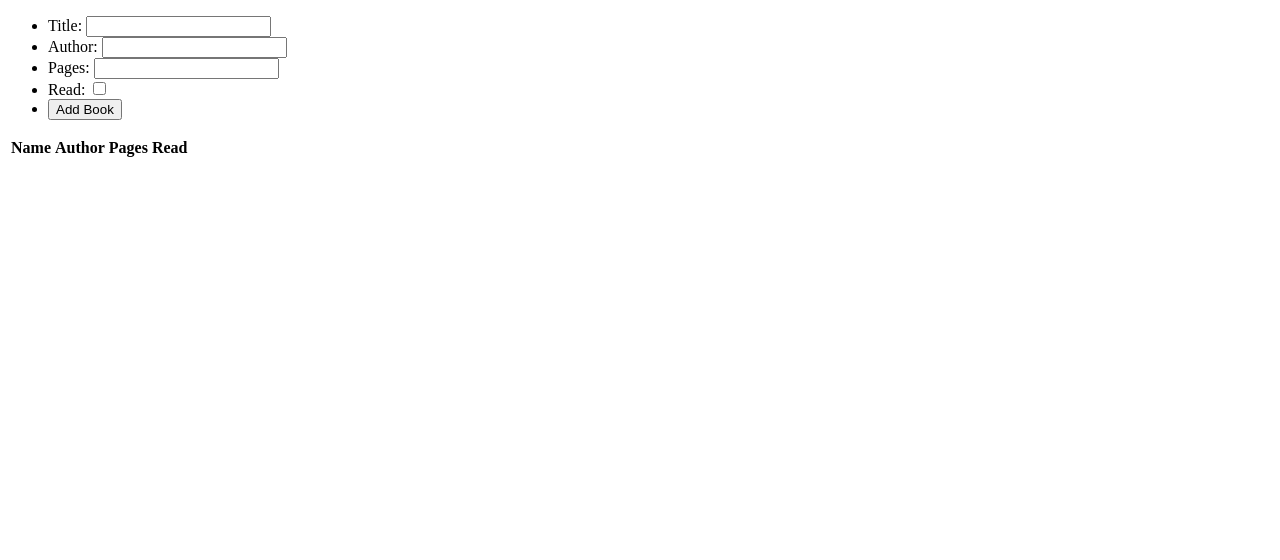
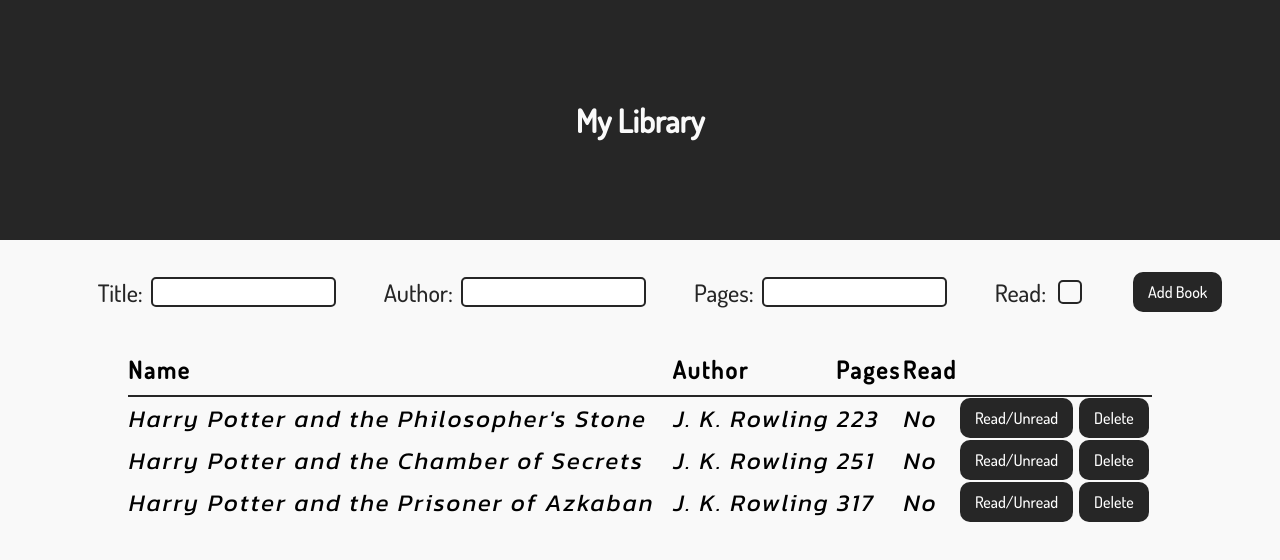
Before and after one commit to tymc47/odin-library, a plain HTML site: page index.html in a window 1280 px wide. Drawn offline with Linux system fonts and the light colour scheme.

Commit message:
finish functionality and aesthetic

```diff
--- a/index.html
+++ b/index.html
@@ -6,31 +6,39 @@
         <meta name="viewport" content="width=device-width, initial-scale=1.0">
         <title>Library</title>
         <script src="script.js" defer></script>
+        <link rel="stylesheet" href="style.css">
     </head>
     <body>
+        <div class="heading">
+            <h1>My Library</h1>
+        </div>
+
+        <div class="formcontainer">
             <form class="addbook">
                 <ul>
                     <li>
                         <label for="bookTitle">Title:</label>
-                    <input type="text" name="name" id="bookTitle" required>
+                        <input type="text" name="name" id="bookTitle">
                     </li>
                     <li>
                         <label for="bookAuthor">Author:</label>
-                    <input type="text" name="author" id="bookAuthor" required>
+                        <input type="text" name="author" id="bookAuthor">
                     </li>
                     <li>
                         <label for="bookPages">Pages:</label>
-                    <input type="number" name="pages" id="bookPages" required>
+                        <input type="number" name="pages" id="bookPages">
                     </li>
                     <li>
                         <label for="bookRead"> Read:</label>
                         <input type="checkbox" name="read" id="bookRead"></li>
                     <li>
-                    <button type="submit" onclick="addBookToLibrary()">Add Book</button>
+                        <button type="submit" onclick="addBookToLibrary();return false;">Add Book</button>
                     </li>
                 </ul>
             </form>
+        </div>
 
+        <div class="tablecontainer">
             <table class="library">
                 <thead>
                     <tr>
@@ -39,11 +47,13 @@
                         <th>Pages</th>
                         <th>Read</th>
                         <th>&nbsp;</th>
+                        <th>&nbsp;</th>
                     </tr>
                 </thead>
                 <tbody>
 
                 </tbody>
             </table>
+        </div>
     </body>
 </html>
--- a/script.js
+++ b/script.js
@@ -3,12 +3,12 @@
 function book(name, author, page, status){
     this.name = name;
     this.author = author;
-    this.page = page + " pages";
+    this.page = page;
     this.read = status;
   }
 
 book.prototype.info = function(){
-  return this.name + " by " + this.author + ", " + this.page + ", " + (this.read ? "read" : "not read yet");
+  return this.name + " by " + this.author + ", " + this.page + "pages, " + (this.read ? "read" : "not read yet");
 }
 
 book.prototype.changeReadStatus = function(){
@@ -19,12 +19,16 @@
   let name = document.getElementById('bookTitle').value;
   let author = document.getElementById('bookAuthor').value;
   let page = document.getElementById('bookPages').value;
-  let read = document.getElementById('bookAuthor').checked;
+  let read = document.getElementById('bookRead').checked;
 
+  if (!name || !author || !page) {
+    alert("Please enter all the details")
+    return;
+  }
+
+  document.querySelector('.addbook').reset();
   let record = new book(name, author, page, read);
   myLibrary.push(record);
-
-  document.querySelector('.addbook').reset();
   sortData();
   refreshTable();
 }
@@ -48,7 +52,7 @@
 
   const action = confirm("Are you sure you want to delete " + myLibrary[bookId].name)
   if (action){
-    myLibrary.pop(bookId)
+    myLibrary.splice(bookId, 1);
     refreshTable();
   }
 }
@@ -60,11 +64,14 @@
 }
 
 
-let record1 = new book("Harry Potter4", "JKR", 252, true);
+let record1 = new book("Harry Potter and the Philosopher's Stone", "J. K. Rowling", 223, false);
 myLibrary.push(record1);
 
-let record2 = new book("Harry Potter3", "JKR2", 242, false);
+let record2 = new book("Harry Potter and the Chamber of Secrets", "J. K. Rowling", 251, false);
 myLibrary.push(record2);
+
+let record3 = new book("Harry Potter and the Prisoner of Azkaban", "J. K. Rowling", 317, false);
+myLibrary.push(record3);
 
 function refreshTable(){
   const tableBody = document.querySelector('tbody');
@@ -73,17 +80,23 @@
   myLibrary.forEach(record => {
     const delBtn = createBtn("delete", myLibrary.indexOf(record));
     const statusBtn = createBtn("change", myLibrary.indexOf(record));
+    let bookStatus = false;
+
+    if (record.read) {bookStatus = "Yes"}
+    else {bookStatus = "No"};
 
     let row = tableBody.insertRow(-1);
     row.innerHTML = "<td>" + record.name + "</td>"
                     + "<td>" + record.author + "</td>"
                     + "<td>" + record.page + "</td>"
-                    + "<td>" + record.read + "</td>";
-    row.appendChild(statusBtn);
-    row.appendChild(delBtn);
+                    + "<td>" + bookStatus + "</td>";
+    row.insertCell(-1).append(statusBtn) ;
+    row.insertCell(-1).append(delBtn)
   })
 }
 
 function sortData(){
   myLibrary.sort((book1, book2) =>  (book1.name).localeCompare(book2.name));
 }
+
+refreshTable();
--- /dev/null
+++ b/style.css
@@ -0,0 +1,115 @@
+@import url('https://fonts.googleapis.com/css2?family=Dosis:wght@500&family=Kanit:ital@1&display=swap');
+
+body {
+    margin: 0;
+    background-color: #f9f9f9;
+    font-family: 'Dosis', sans-serif;
+
+}
+
+.formcontainer {
+    width: 100%;
+    /* background-color: #a3a3a3; */
+    display: flex;
+    justify-content: center;
+}
+
+.tablecontainer {
+    width: 100%;
+    /* background-color: #f9f9f9; */
+    display: flex;
+    justify-content: center;
+}
+
+.heading {
+    display: flex;
+    height: 30vh;
+    width: 100%;
+    align-items: center;
+    justify-content: center ;
+    background-color: #262626;
+    color: #fafafa;
+}
+
+.addbook{
+    justify-content: center;
+    margin: 1rem;
+}
+
+.addbook ul{
+    list-style: none;
+    display: flex;
+    column-gap: 3rem;
+}
+
+ul > li{
+    display: flex;
+    align-items: center;
+    column-gap: 0.5rem;
+}
+
+li > label {
+    font-size: 1.5rem;
+    color: #262626;
+}
+
+input[type="text"], input[type="number"]{
+    appearance: none;
+    border-radius: 5px;
+    border: #262626 solid 2px;
+    line-height: 1.5rem;
+}
+
+input[type="checkbox"]{
+    appearance: none;
+    position: relative;
+    width: 1.5rem;
+    height: 1.5rem;
+    border: 2px solid #262626;
+    border-radius: 5px;
+}
+
+input[type="checkbox"]::before {
+    content: "✔";
+    position: absolute;
+    font-size: 1.4em;
+    left: 1px;
+    visibility: hidden;
+  }
+
+  input[type="checkbox"]:checked::before {
+    /* Use `visibility` instead of `display` to avoid recalculating layout */
+    visibility: visible;
+  }
+
+
+table.library {
+    letter-spacing: 2px;
+    font-size: 1.5rem;
+    width: 80%;
+    border-collapse: collapse;
+}
+
+th {
+    border-bottom: 2px solid #262626;
+    padding: 10px 0px;
+    text-align: start;
+  }
+
+
+
+td {
+    text-align: start;
+    font-family: 'Kanit', sans-serif;
+}
+
+button {
+    background-color: #262626;
+    color: white;
+    font-size: 1rem;
+    padding: 10px 15px;
+    text-align: center;
+    border-radius: 10px;
+    border-style: none;
+    font-family: 'Dosis', sans-serif;
+}
```
Lines whose indentation alone changed are shown as unchanged.
